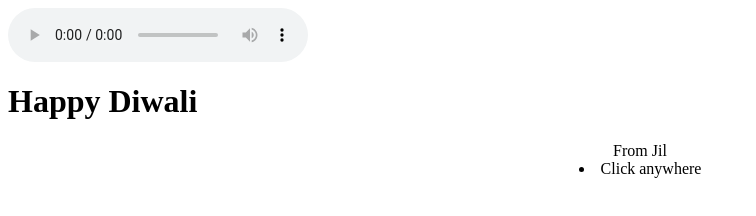
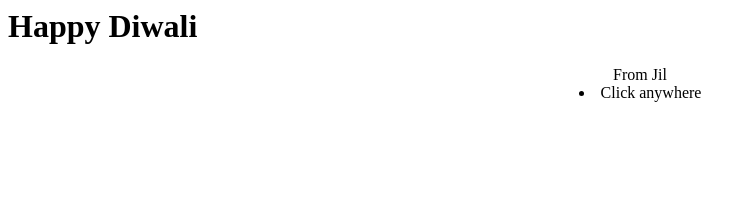
Before and after one commit to jil2004/diwali2022, a plain HTML site: page index.html in a window 1280 px wide. Shown: the whole page, without its empty margins (0-756 px from the left). Drawn offline with Linux system fonts and the light colour scheme; a web font is replaced by a local one.

Commit message:
Update index.html

```diff
--- a/index.html
+++ b/index.html
@@ -4,7 +4,7 @@
 <link rel="stylesheet" href="https://fonts.googleapis.com/css?family=Sofia&effect=fire" rel='stylesheet' type='text/css'>
 
 <title>Happy Diwali</title>
-    <audio type="audio/mpeg" controls="none" id="audio1" src="http://santhosh.comxa.com/dsm/fire.mp3"></audio>
+
 
 
 
```
